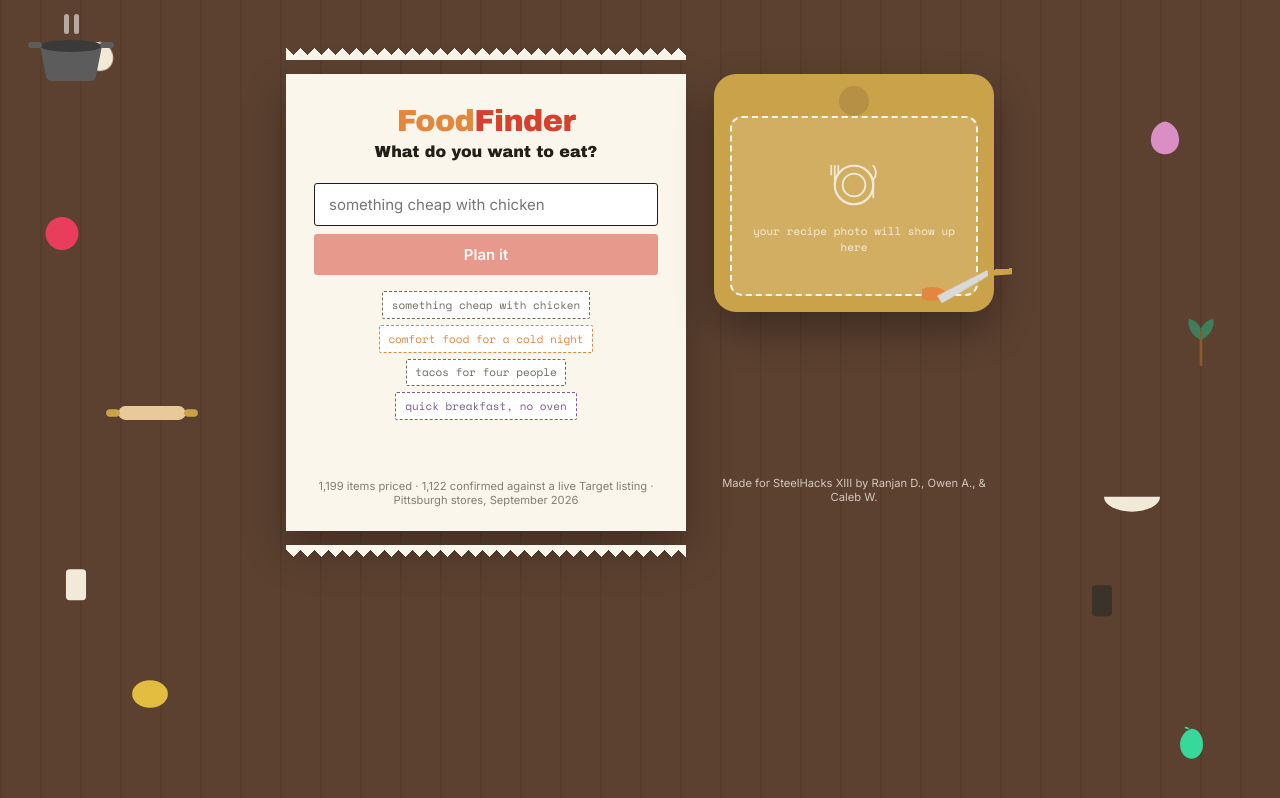
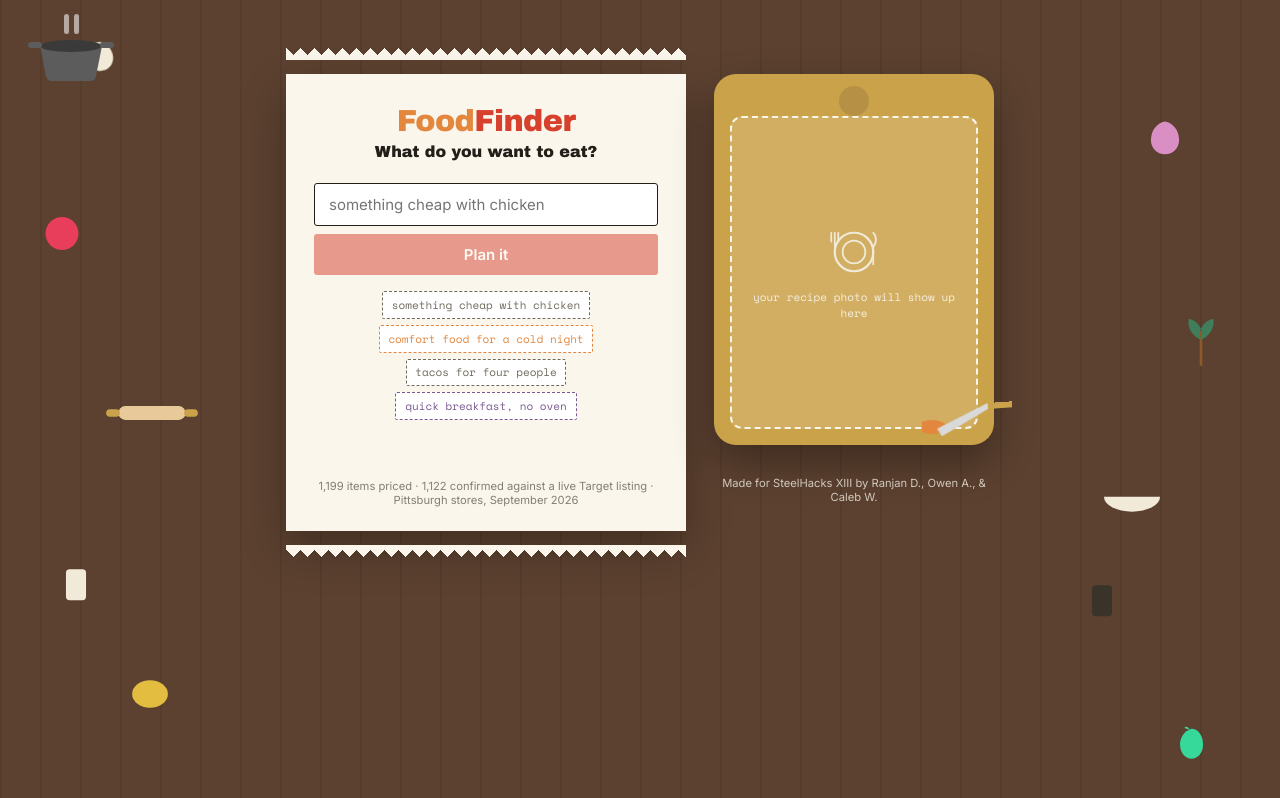
Before and after one commit to owen-ipc/FoodFinder, a Next.js app in the folder web/: page / in a window 1280 px wide. Built offline with nearby package versions, Linux system fonts and the light colour scheme.

Commit message:
Enhance board and photoFrame styles with flex properties

```diff
--- a/web/app/globals.css
+++ b/web/app/globals.css
@@ -464,6 +464,9 @@ body {
 
 .board {
   grid-column: 2;
+  align-self: stretch;
+  display: flex;
+  flex-direction: column;
   position: relative;
   background: var(--board);
   border-radius: 22px;
@@ -485,6 +488,7 @@ body {
 }
 
 .photoFrame {
+  flex: 1;
   margin-top: 1.6rem;
   border: 2.5px dashed var(--paper);
   border-radius: 12px;
```
